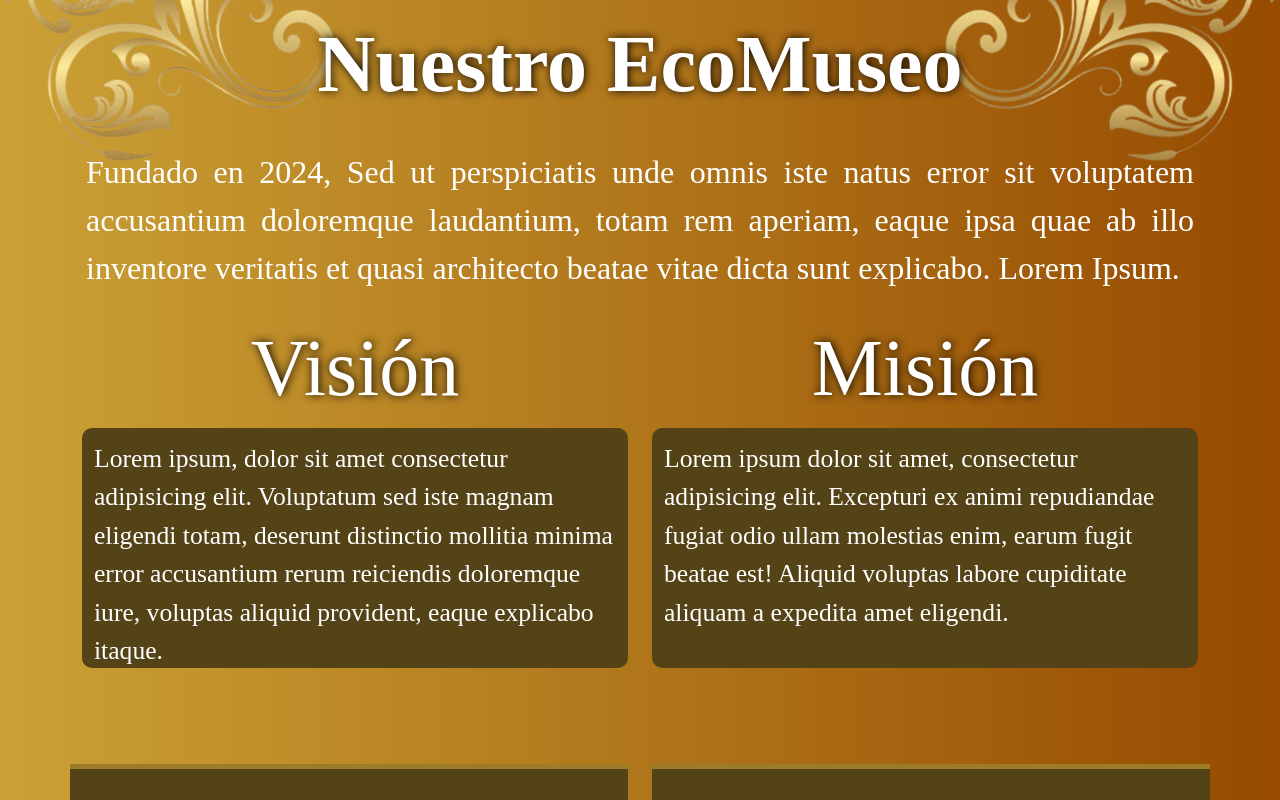
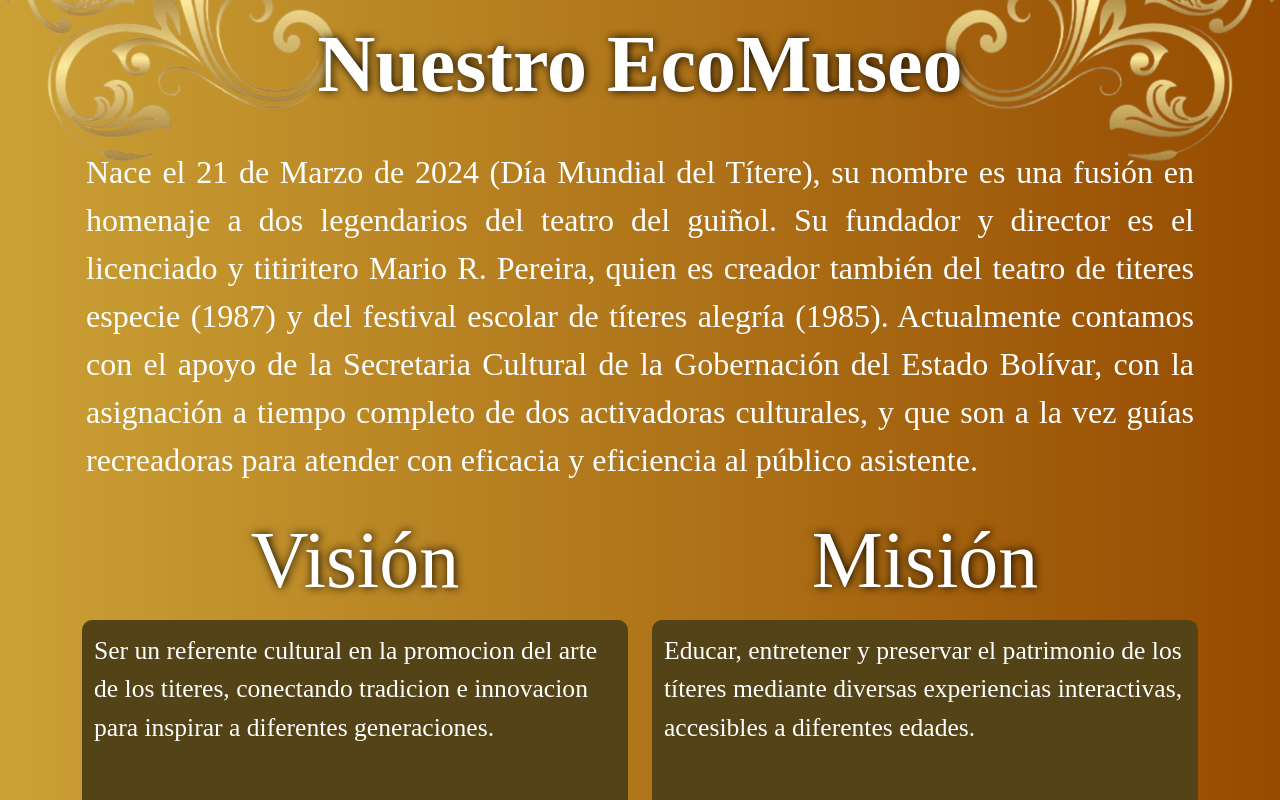
Before and after one commit to luigui29/ecomuseo-marioeddy-2, a React (Vite) app: page / in a window 1280 px wide. Shown: the part 880-1680 px from the top of the page. Built offline with nearby package versions, Linux system fonts and the light colour scheme; a web font is replaced by a local one.

Commit message:
feat: mision vision y reseña historica + routing para netlify

```diff
--- a/src/pages/HomePage.jsx
+++ b/src/pages/HomePage.jsx
@@ -43,16 +43,16 @@ const HomePage = () => {
           </div>
           <div className="container">
             <div className="row nuestro-museo-desc caption-font position-relative">
-              Fundado en 2024, Sed ut perspiciatis unde omnis iste natus error sit voluptatem accusantium doloremque laudantium, totam rem aperiam, eaque ipsa quae ab illo inventore veritatis et quasi architecto beatae vitae dicta sunt explicabo. Lorem Ipsum.
+              Nace el 21 de Marzo de 2024 (Día Mundial del Títere), su nombre es una fusión en homenaje a dos legendarios del teatro del guiñol. Su fundador y director es el licenciado y titiritero Mario R. Pereira, quien es creador también del teatro de titeres especie (1987) y del festival escolar de títeres alegría (1985). Actualmente contamos con el apoyo de la Secretaria Cultural de la Gobernación del Estado Bolívar, con la asignación a tiempo completo de dos activadoras culturales, y que son a la vez guías recreadoras para atender con eficacia y eficiencia al público asistente.
             </div>
             <div className="row">
               <div className="col-6 d-flex flex-column">
                 <div className='subtitle-font' style={{margin: '0 auto'}}> Visión </div>
-                <div className='misvis-desc'> Lorem ipsum, dolor sit amet consectetur adipisicing elit. Voluptatum sed iste magnam eligendi totam, deserunt distinctio mollitia minima error accusantium rerum reiciendis doloremque iure, voluptas aliquid provident, eaque explicabo itaque.</div>
+                <div className='misvis-desc'> Ser un referente cultural en la promocion del arte de los titeres, conectando tradicion e innovacion para inspirar a diferentes generaciones. </div>
               </div>
               <div className="col-6 d-flex flex-column">
                 <div className='subtitle-font' style={{margin: '0 auto'}}> Misión </div>
-                <div className='misvis-desc'> Lorem ipsum dolor sit amet, consectetur adipisicing elit. Excepturi ex animi repudiandae fugiat odio ullam molestias enim, earum fugit beatae est! Aliquid voluptas labore cupiditate aliquam a expedita amet eligendi. </div>
+                <div className='misvis-desc'> Educar, entretener y preservar el patrimonio de los títeres mediante diversas experiencias interactivas, accesibles a diferentes edades. </div>
               </div>
             </div>
           </div>
```
Also changed, not shown: 1 other file (tests, documents, lock files or other folders).
